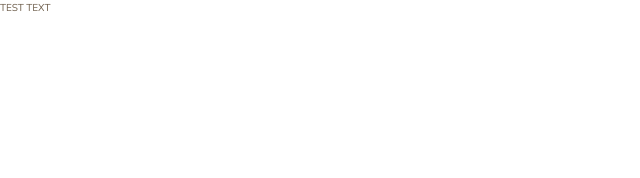
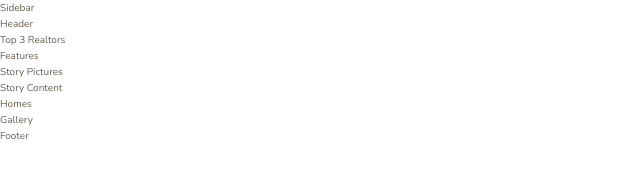
Before and after one commit to Arximiro/Nexter, a website: page index.html in a window 1280 px wide. Shown: the whole page, without its empty margins (0-640 px from the left). Drawn offline with nearby package versions, Linux system fonts and the light colour scheme.

Commit message:
add placeholders for each section in HTML

```diff
--- a/index.html
+++ b/index.html
@@ -12,6 +12,40 @@
         <title>nexter &mdash; your home, your freedom</title>
     </head>
     <body class="container">
-        TEST TEXT
+        <div class="sidebar">
+          Sidebar
+        </div>
+
+        <header class="header">
+          Header
+        </header>
+
+        <div class="realtors">
+          Top 3 Realtors
+        </div>
+
+        <section class="features">
+          Features
+        </section>
+
+        <div class="story__pictures">
+          Story Pictures
+        </div>
+
+        <div class="story__content">
+          Story Content
+        </div>
+
+        <section class="homes">
+          Homes
+        </section>
+
+        <section class="gallery">
+          Gallery
+        </section>
+
+        <footer class="footer">
+          Footer
+        </footer>
     </body>
 </html>
```
